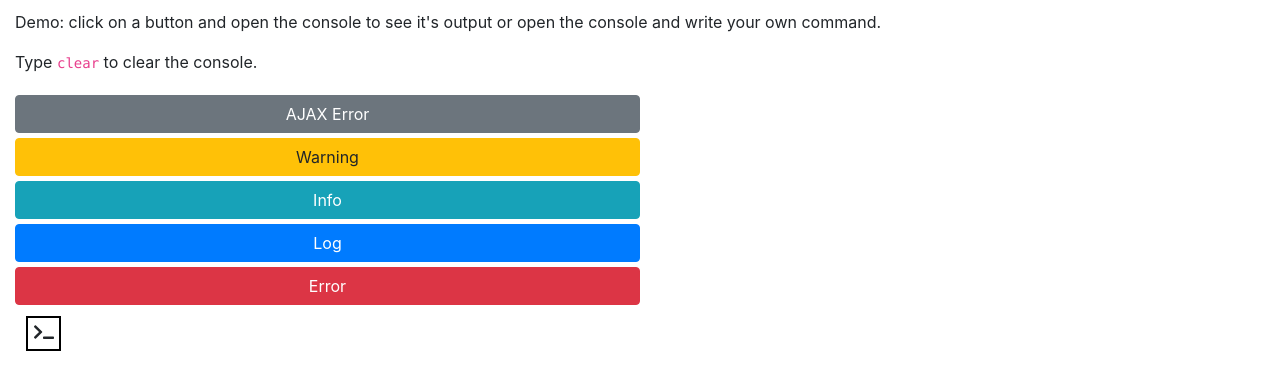
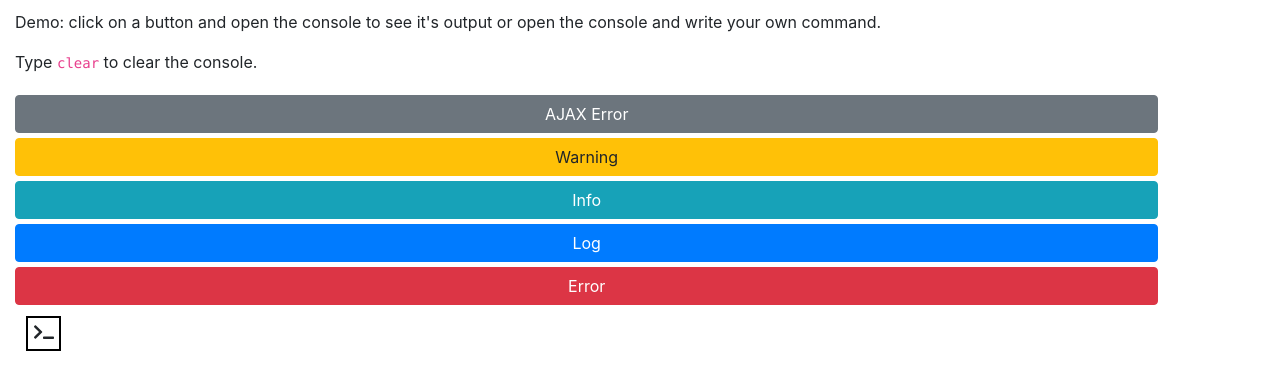
Before and after one commit to lukaszmoskwa/js-draggable-console, a plain HTML site: page index.html in a window 1280 px wide. Shown: the part 51-440 px from the top of the page. Drawn offline with Linux system fonts and the light colour scheme.

Commit message:
Minor fixes

```diff
--- a/css/style.css
+++ b/css/style.css
@@ -1,17 +1,5 @@
-@font-face {
-  font-family: "FontAwesome";
-  font-weight: bold;
-  font-style : normal;
-         src : url("https://maxcdn.bootstrapcdn.com/font-awesome/4.7.0/fonts/fontawesome-webfont.eot?v=4.7.0");
-         src : url("https://maxcdn.bootstrapcdn.com/font-awesome/4.7.0/fonts/fontawesome-webfont.eot?#iefix&v=4.7.0") format("embedded-opentype"),
-               url("https://maxcdn.bootstrapcdn.com/font-awesome/4.7.0/fonts/fontawesome-webfont.woff2?v=4.7.0") format("woff2"),
-               url("https://maxcdn.bootstrapcdn.com/font-awesome/4.7.0/fonts/fontawesome-webfont.woff?v=4.7.0") format("woff"),
-               url("https://maxcdn.bootstrapcdn.com/font-awesome/4.7.0/fonts/fontawesome-webfont.ttf?v=4.7.0") format("truetype"),
-               url("https://maxcdn.bootstrapcdn.com/font-awesome/4.7.0/fonts/fontawesome-webfont.svg?v=4.7.0#fontawesomeregular") format("svg");
-}
-
 button[type='button'] {
-	width: 50%;
+	width: 100%;
 }
 
 .jdc-message {
@@ -63,10 +51,9 @@ h4 {
 	right: 0;
 	margin: auto;
 	overflow-y: scroll;
-	cursor: move;
 	font-size: 13px;
-    font-family: Menlo, monospace;
-    line-height: 1.3em;
+  font-family: Menlo, monospace;
+  line-height: 1.3em;
 }
 
 .row {
--- a/index.html
+++ b/index.html
@@ -1,8 +1,8 @@
 <!DOCTYPE html>
-<html>
+<html lang="en">
 	<head>
 		<title>Test page</title>
-		<meta name="viewport" content="width=device-width, initial-scale=1.0">
+		<meta name="viewport" content="width=device-width, initial-scale=1, maximum-scale=1, user-scalable=no">
 		<meta charset="utf-8">
 		<link rel="stylesheet" href="./css/bootstrap4.css">
 		<script defer src="./js/awesome_all.js"></script>
@@ -11,38 +11,38 @@
 	<body>
 		<div class="container-fluid">
 			<div class="row">
-				<div class="col-xl-12">
+				<div class="col-xl-offset-1 col-xl-11">
 					<h1>Test page</h1>
 				</div>
 			</div>
 			<div class="row">
-				<div class="col-xl-12">
+				<div class="col-xl-offset-1 col-xl-11">
 					<p>Demo: click on a button and open the console to see it's output or open the console and write your own command.</p>
 					<p>Type <code>clear</code> to clear the console.</p>
 				</div>
 			</div>
 			<div class="row">
-    		<div class="col-xl-12">
+    		<div class="col-xl-offset-1 col-xl-11">
     			<button type="button" class="btn btn-secondary" id="ajaxbutton">AJAX Error</button>
     		</div>
     	</div>
     	<div class="row">
-    		<div class="col-xl-12">
+    		<div class="col-xl-offset-1 col-xl-11">
 					<button type="button" class="btn btn-warning" id="warnbutton">Warning</button>
 				</div>
 			</div>
 			<div class="row">
-    		<div class="col-xl-12">
+    		<div class="col-xl-offset-1 col-xl-11">
 					<button type="button" class="btn btn-info" id="infobutton">Info</button>
 				</div>
 			</div>
 			<div class="row">
-    		<div class="col-xl-12">
+    		<div class="col-xl-offset-1 col-xl-11">
 					<button type="button" class="btn btn-primary" id="logbutton">Log</button>
 				</div>
 			</div>
 			<div class="row">
-    		<div class="col-xl-12">
+    		<div class="col-xl-offset-1 col-xl-11">
 					<button type="button" class="btn btn-danger" id="errorbutton">Error</button>
 				</div>
 			</div>
```
